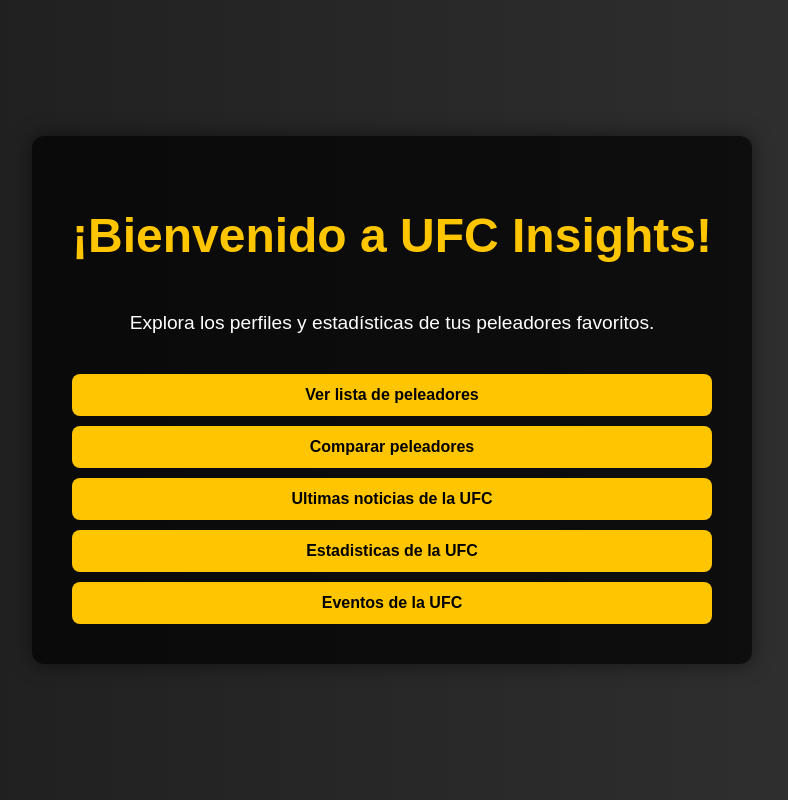
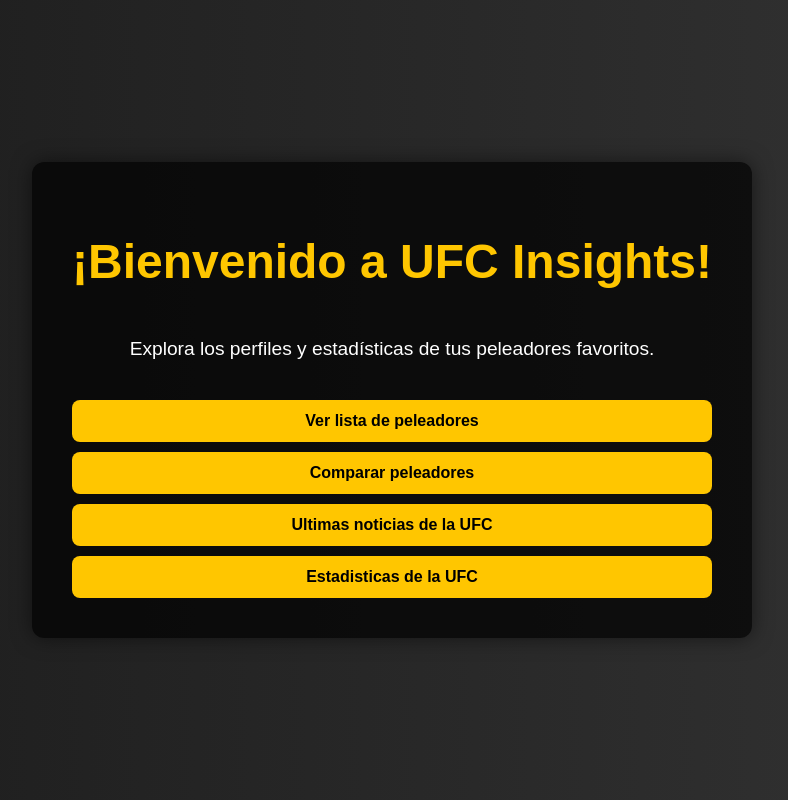
Before and after one commit to kddhdjgcf-cpu/ufc_TFG, a Django app: page / in a window 1280 px wide. Shown: the whole page, without its empty margins (248-1036 px from the left). Run offline with Django 5.2, Linux system fonts and the light colour scheme.

Commit message:
configuración render

```diff
--- a/peleadores/templates/principal/principal.html
+++ b/peleadores/templates/principal/principal.html
@@ -66,7 +66,6 @@
         <a href="{% url 'comparar_peleadores' %}">Comparar peleadores</a>
         <a href="{% url 'ufc_noticias' %}">Ultimas noticias de la UFC</a>
         <a href="{% url 'estadisticas' %}">Estadisticas de la UFC</a>
-        <a href="{% url 'eventos' %}">Eventos de la UFC</a>
     </div>
 </body>
 </html>
```
